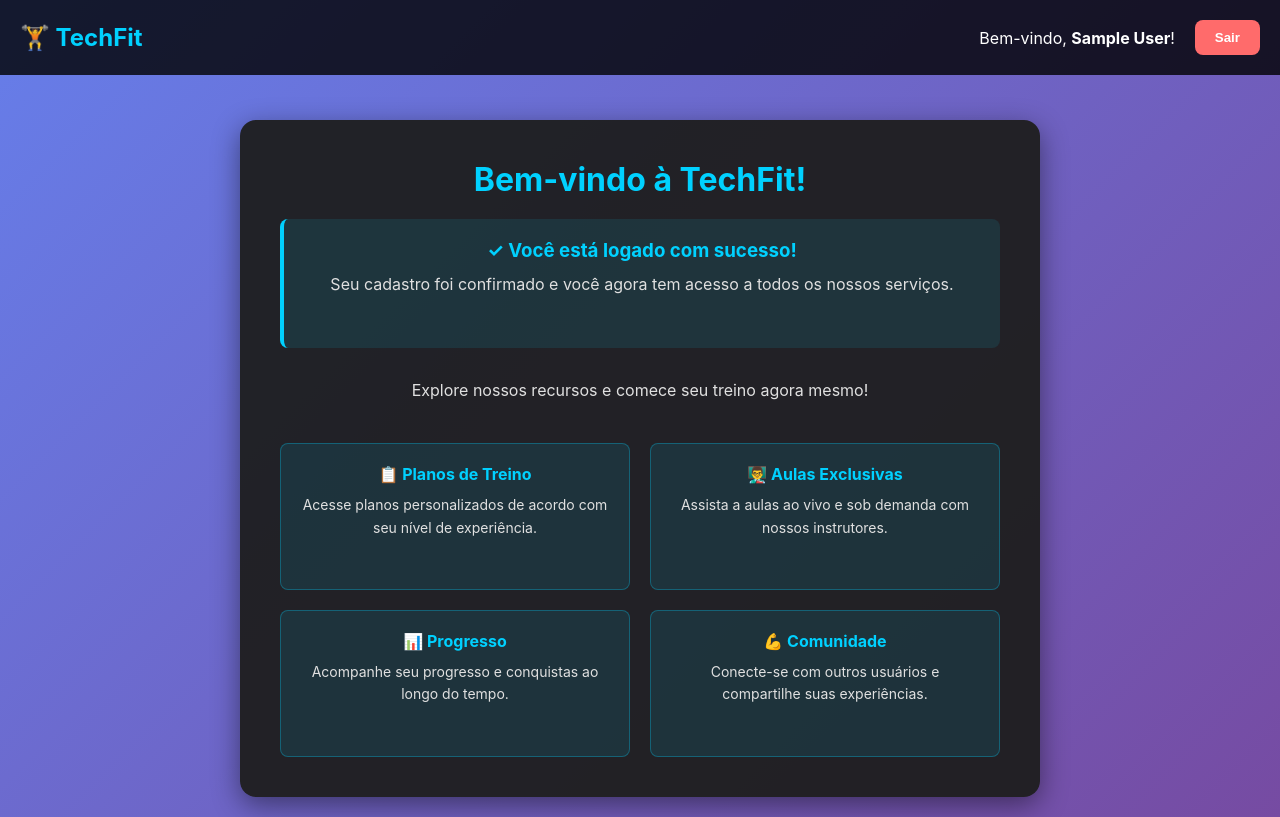
After one commit to Gabriel-120/Projeto, a PHP site: page / in a window 1280 px wide. The commit adds this page. Run offline with PHP 8.4, Linux system fonts and the light colour scheme; the visitor is signed in with stand-in values (Sample User, id 1).

Commit message:
att projeto TechFit 13/10

```diff
--- a/Projeto TechFit/view/pagamentos.php
+++ b/Projeto TechFit/view/Pagamentos.html
@@ -12,7 +12,7 @@
 
         <header class="payment-header">
             <div class="logo">
-                <img src="imagens/logo2.png" alt="">
+                <img src="imagens/logo2.png" alt="Logo TechFit">
             </div>
             <h2>Formas de Pagamento</h2>
         </header>
--- /dev/null
+++ b/Projeto TechFit/view/index.php
@@ -0,0 +1,215 @@
+<?php
+session_start();
+
+// Verificar se o usuário está logado
+if (!isset($_SESSION['usuario_id'])) {
+    header('Location: Login.php');
+    exit;
+}
+
+$usuario_nome = isset($_SESSION['usuario_nome']) ? $_SESSION['usuario_nome'] : 'Usuário';
+?>
+
+<!DOCTYPE html>
+<html lang="pt-br">
+<head>
+    <meta charset="UTF-8">
+    <meta name="viewport" content="width=device-width, initial-scale=1.0">
+    <title>TechFit - Home</title>
+    <style>
+        * {
+            margin: 0;
+            padding: 0;
+            box-sizing: border-box;
+        }
+
+        body {
+            font-family: -apple-system, BlinkMacSystemFont, "Segoe UI", Roboto, Helvetica, Arial, sans-serif;
+            background: linear-gradient(135deg, #667eea 0%, #764ba2 100%);
+            min-height: 100vh;
+            display: flex;
+            flex-direction: column;
+            align-items: center;
+            justify-content: center;
+            padding: 20px;
+        }
+
+        .header {
+            width: 100%;
+            background-color: rgba(0, 0, 0, 0.8);
+            padding: 20px;
+            position: fixed;
+            top: 0;
+            left: 0;
+            right: 0;
+            z-index: 1000;
+            display: flex;
+            justify-content: space-between;
+            align-items: center;
+        }
+
+        .header h1 {
+            color: #00d1ff;
+            font-size: 24px;
+        }
+
+        .header-user {
+            display: flex;
+            gap: 20px;
+            align-items: center;
+        }
+
+        .header-user p {
+            color: #fff;
+            font-size: 16px;
+        }
+
+        .logout-btn {
+            background-color: #ff6b6b;
+            color: white;
+            border: none;
+            padding: 10px 20px;
+            border-radius: 8px;
+            cursor: pointer;
+            font-weight: bold;
+            transition: background-color 0.3s ease;
+        }
+
+        .logout-btn:hover {
+            background-color: #ff5252;
+        }
+
+        .container {
+            margin-top: 100px;
+            background-color: rgba(30, 30, 30, 0.95);
+            padding: 40px;
+            border-radius: 16px;
+            box-shadow: 0 8px 28px rgba(0, 0, 0, 0.45);
+            max-width: 800px;
+            width: 100%;
+            color: #fff;
+            text-align: center;
+        }
+
+        .container h2 {
+            color: #00d1ff;
+            font-size: 32px;
+            margin-bottom: 20px;
+        }
+
+        .container p {
+            font-size: 16px;
+            line-height: 1.6;
+            color: #e0e0e0;
+            margin-bottom: 30px;
+        }
+
+        .welcome-message {
+            background-color: rgba(0, 209, 255, 0.1);
+            border-left: 4px solid #00d1ff;
+            padding: 20px;
+            border-radius: 8px;
+            margin-bottom: 30px;
+        }
+
+        .welcome-message h3 {
+            color: #00d1ff;
+            margin-bottom: 10px;
+        }
+
+        .features {
+            display: grid;
+            grid-template-columns: 1fr 1fr;
+            gap: 20px;
+            margin-top: 40px;
+        }
+
+        .feature {
+            background-color: rgba(0, 209, 255, 0.1);
+            padding: 20px;
+            border-radius: 8px;
+            border: 1px solid rgba(0, 209, 255, 0.3);
+            transition: all 0.3s ease;
+        }
+
+        .feature:hover {
+            background-color: rgba(0, 209, 255, 0.2);
+            border-color: #00d1ff;
+        }
+
+        .feature h4 {
+            color: #00d1ff;
+            margin-bottom: 10px;
+        }
+
+        .feature p {
+            font-size: 14px;
+        }
+
+        @media (max-width: 600px) {
+            .header {
+                flex-direction: column;
+                gap: 15px;
+            }
+
+            .header-user {
+                width: 100%;
+                justify-content: space-between;
+            }
+
+            .container {
+                padding: 20px;
+                margin-top: 140px;
+            }
+
+            .features {
+                grid-template-columns: 1fr;
+            }
+        }
+    </style>
+</head>
+<body>
+    <!-- Header -->
+    <div class="header">
+        <h1>🏋️ TechFit</h1>
+        <div class="header-user">
+            <p>Bem-vindo, <strong><?php echo htmlspecialchars($usuario_nome); ?></strong>!</p>
+            <form action="logout.php" method="POST" style="margin: 0;">
+                <button type="submit" class="logout-btn">Sair</button>
+            </form>
+        </div>
+    </div>
+
+    <!-- Conteúdo Principal -->
+    <div class="container">
+        <h2>Bem-vindo à TechFit!</h2>
+
+        <div class="welcome-message">
+            <h3>✓ Você está logado com sucesso!</h3>
+            <p>Seu cadastro foi confirmado e você agora tem acesso a todos os nossos serviços.</p>
+        </div>
+
+        <p>Explore nossos recursos e comece seu treino agora mesmo!</p>
+
+        <!-- Features (placeholder para funcionalidades futuras) -->
+        <div class="features">
+            <div class="feature">
+                <h4>📋 Planos de Treino</h4>
+                <p>Acesse planos personalizados de acordo com seu nível de experiência.</p>
+            </div>
+            <div class="feature">
+                <h4>👨‍🏫 Aulas Exclusivas</h4>
+                <p>Assista a aulas ao vivo e sob demanda com nossos instrutores.</p>
+            </div>
+            <div class="feature">
+                <h4>📊 Progresso</h4>
+                <p>Acompanhe seu progresso e conquistas ao longo do tempo.</p>
+            </div>
+            <div class="feature">
+                <h4>💪 Comunidade</h4>
+                <p>Conecte-se com outros usuários e compartilhe suas experiências.</p>
+            </div>
+        </div>
+    </div>
+</body>
+</html>
```
Also changed, not shown: Projeto TechFit/view/Cadastro.php (+33 -5 lines), Projeto TechFit/view/Login.php (+76 -6 lines), Projeto TechFit/view/logout.php (added, +9 -0 lines).
